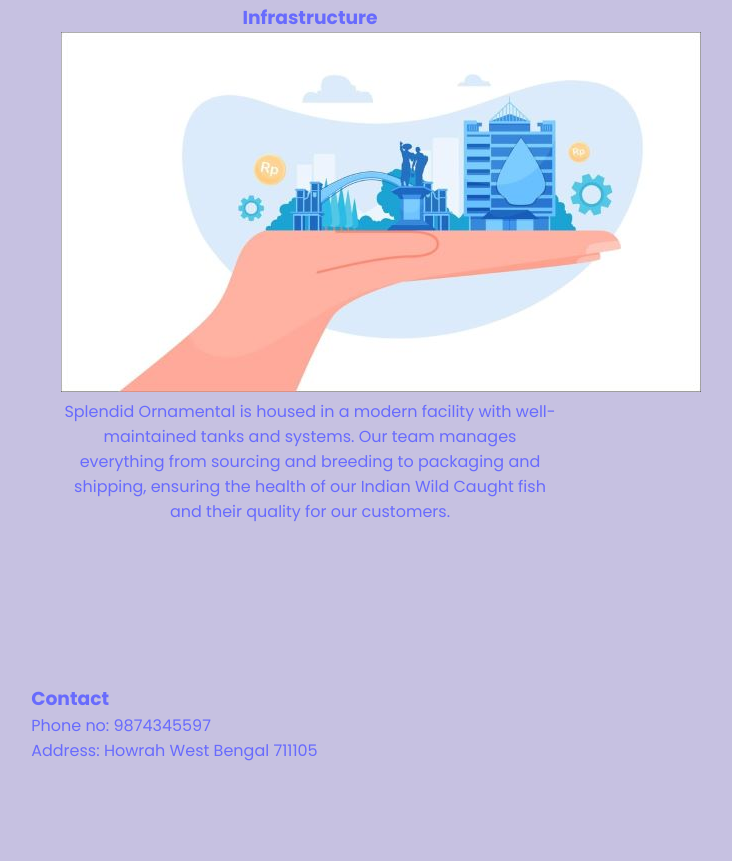
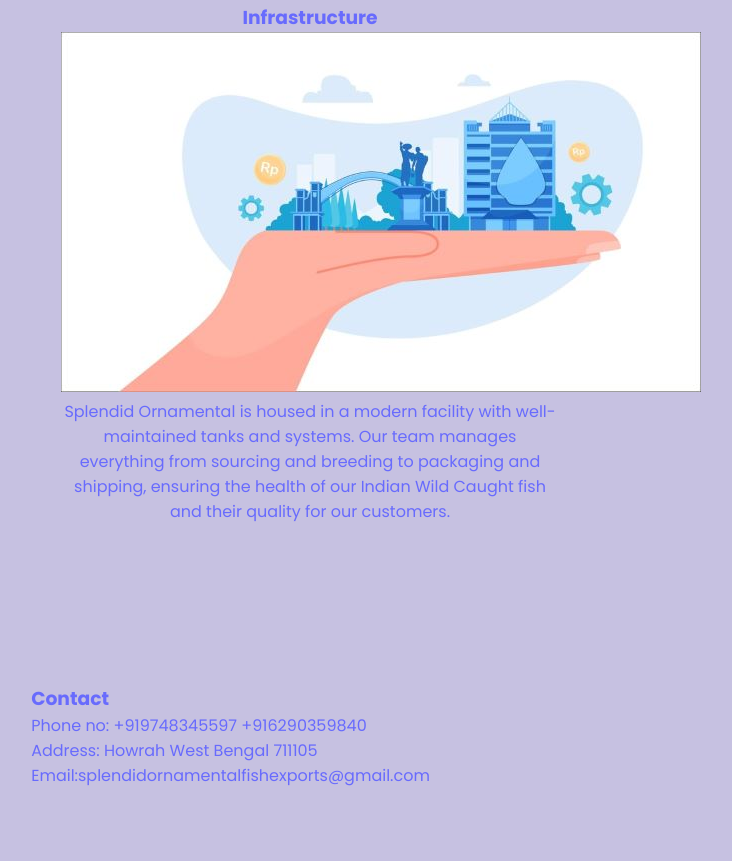
Before and after one commit to mercilesrishav/splendid-ornamentals-project, a plain HTML site: page index.html in a window 1280 px wide. Shown: the part 2311-3172 px from the top of the page, without its empty margins (330-1062 px from the left). Drawn offline with nearby package versions, Linux system fonts and the light colour scheme.

Commit message:
change phn no and add email

```diff
--- a/index.html
+++ b/index.html
@@ -134,8 +134,9 @@
                     <h1>Contact</h1>
                     <!-- <img src = "./Images/infrastr.jpg"> -->
                 <p>
-                    Phone no: 9874345597 <br>
-                    Address: Howrah West Bengal 711105
+                    Phone no: +919748345597 +916290359840 <br>
+                    Address: Howrah West Bengal 711105<br>
+                    Email:splendidornamentalfishexports@gmail.com
 
                 </p>
                 </div>
```
